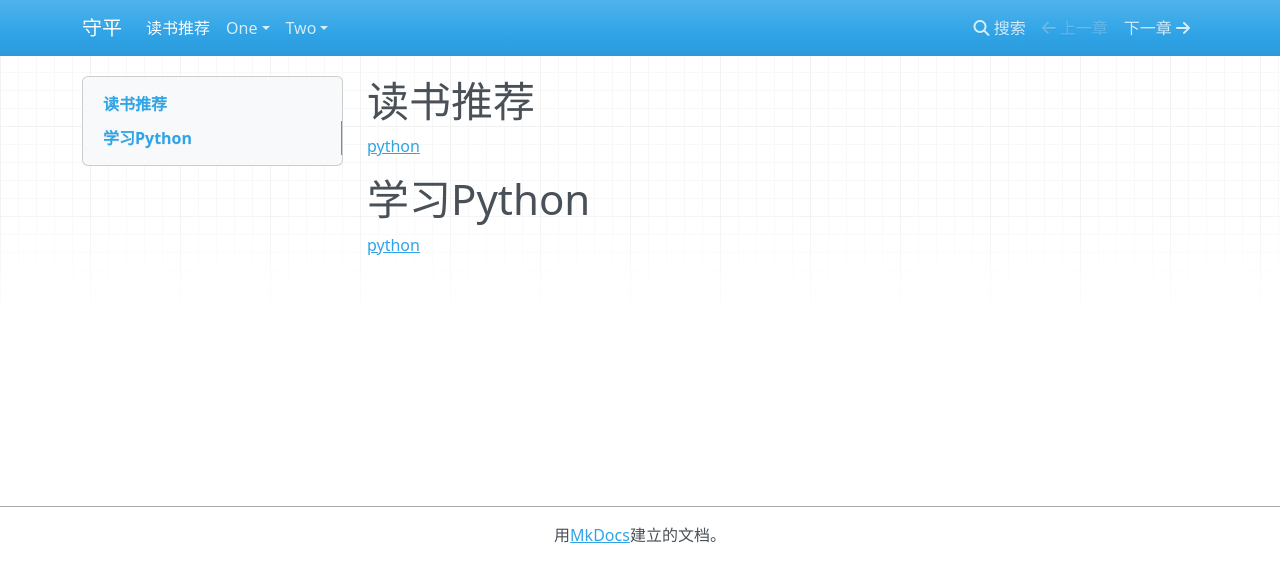
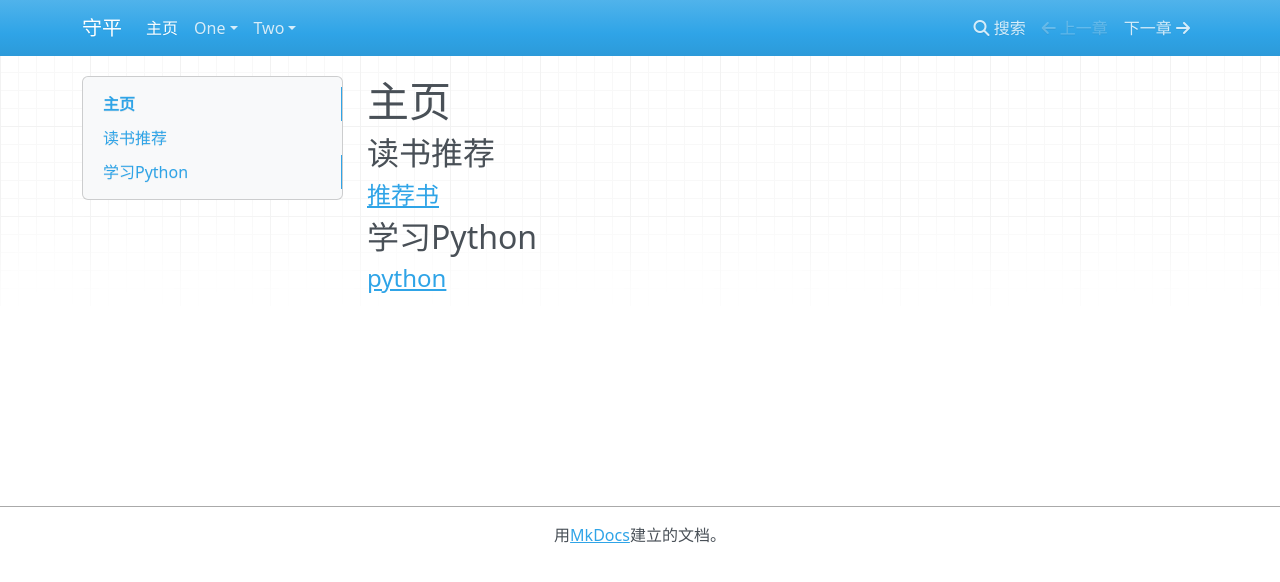
Before and after one commit to codeCloneMan/codeCloneMan.github.io, an MkDocs documentation site: the page built from docs/index.md, in a window 1280 px wide. Shown: the top 582 px of the page. Built offline with MkDocs 1.6.1, drawn with Linux system fonts in a browser that asks for light colours; nearby versions of some CDN libraries.

Commit message:
修改2次

```diff
--- a/docs/index.md
+++ b/docs/index.md
@@ -1,7 +1,9 @@
-# 读书推荐
+# 主页
 
-[python](../one/read)
+## 读书推荐
 
-# 学习Python
+#### [推荐书](../one/read)
 
-[python](../two/python)
+## 学习Python
+
+#### [python](../two/python)
```
Also changed, not shown: docs/two/python.md (+1 -1 lines).
